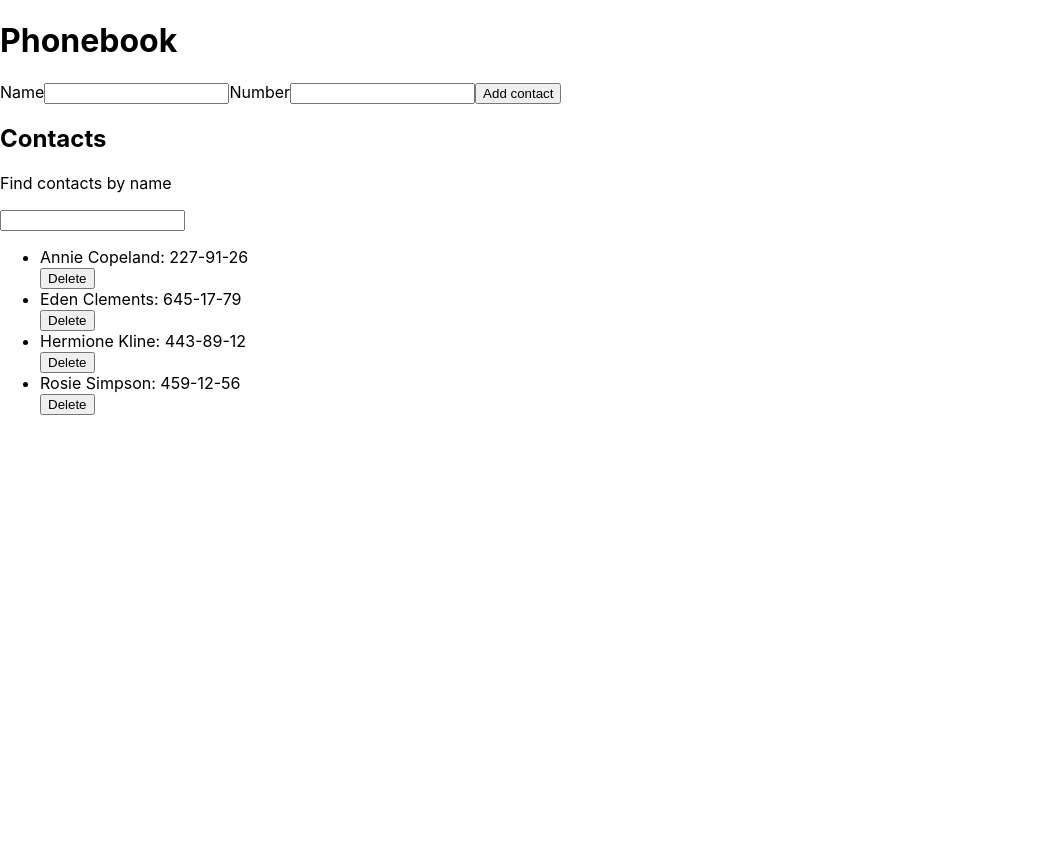
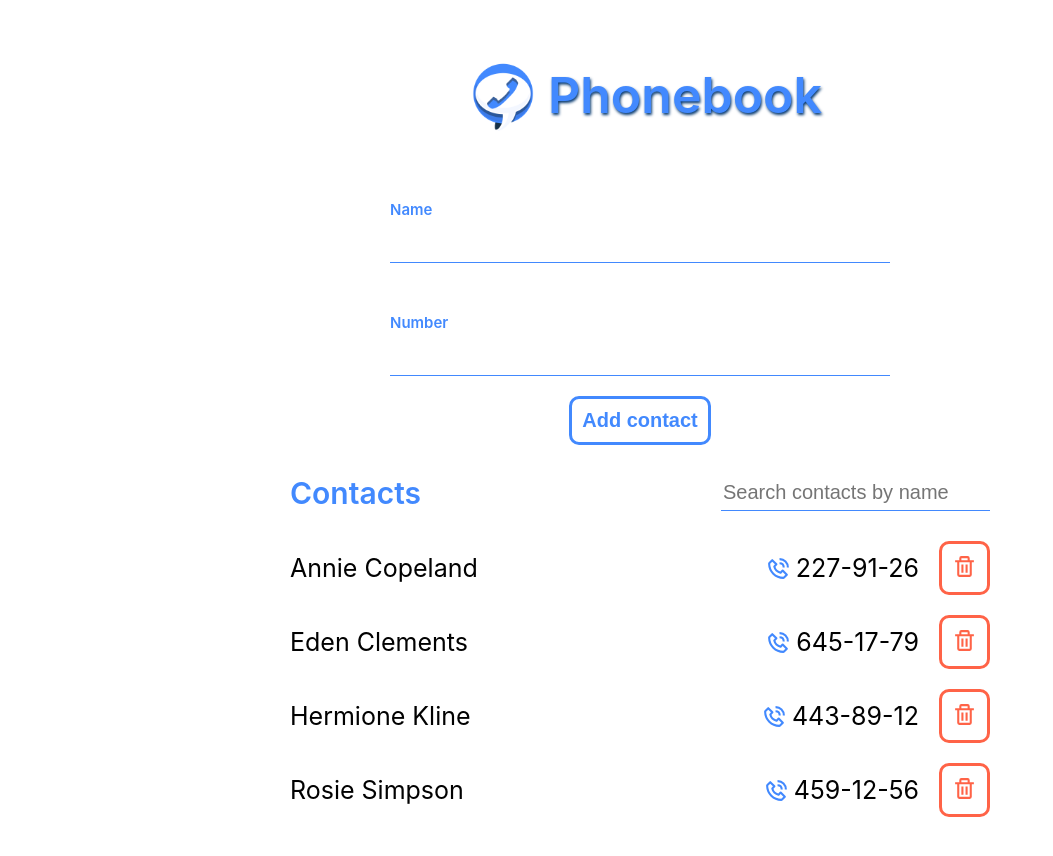
Before and after one commit to aslanukr/goit-react-hw-02-phonebook, a React (Create React App) app: page / in a window 1280 px wide. Shown: the top 856 px of the page, without its empty margins (0-1053 px from the left). Before the commit the page ends 800 px from the top, so only its background shows below. Built offline with nearby package versions, Linux system fonts and the light colour scheme.

Commit message:
completes task 2 with styles

```diff
--- a/package.json
+++ b/package.json
@@ -11,6 +11,7 @@
     "prop-types": "^15.8.1",
     "react": "^18.1.0",
     "react-dom": "^18.1.0",
+    "react-icons": "^4.8.0",
     "react-scripts": "5.0.1",
     "styled-components": "^5",
     "web-vitals": "^2.1.3"
--- a/src/components/App.jsx
+++ b/src/components/App.jsx
@@ -3,6 +3,14 @@ import { nanoid } from 'nanoid';
 import { ContactForm } from './ContactForm/ContactForm';
 import { Filter } from './Filter/Filter';
 import { ContactList } from './ContactList/ContactList';
+import phoneIcon from '../images/phone-icon.png';
+import {
+  Container,
+  Header,
+  Icon,
+  SectionTitle,
+  Wrapper,
+} from './Styles.styled';
 
 export class App extends Component {
   state = {
@@ -63,16 +71,22 @@ export class App extends Component {
     const filteredContacts = this.getFilteredContacts();
 
     return (
-      <div>
-        <h1>Phonebook</h1>
+      <Container>
+        <Header>
+          <Icon src={phoneIcon} alt="phone icon" />
+          <h1>Phonebook</h1>
+        </Header>
+
         <ContactForm onSubmit={this.addContact} />
-        <h2>Contacts</h2>
-        <Filter filter={filter} onChange={this.filterHandler} />
+        <Wrapper>
+          <SectionTitle>Contacts</SectionTitle>
+          <Filter filter={filter} onChange={this.filterHandler} />
+        </Wrapper>
         <ContactList
           contactsArray={filteredContacts}
           deleteContact={this.deleteContact}
         />
-      </div>
+      </Container>
     );
   }
 }
--- a/src/components/ContactForm/ContactForm.jsx
+++ b/src/components/ContactForm/ContactForm.jsx
@@ -1,5 +1,6 @@
 import { Component } from 'react';
 import PropTypes from 'prop-types';
+import { AddBtn, Form, FormLabel, Input } from 'components/Styles.styled';
 
 export class ContactForm extends Component {
   state = {
@@ -25,10 +26,10 @@ export class ContactForm extends Component {
     const { name, number } = this.state;
     return (
       <>
-        <form onSubmit={this.handleSubmit} autoComplete="off">
-          <label>
+        <Form onSubmit={this.handleSubmit} autoComplete="off">
+          <FormLabel>
             Name
-            <input
+            <Input
               onChange={this.formInputHandler}
               type="text"
               name="name"
@@ -37,10 +38,10 @@ export class ContactForm extends Component {
               title="Name may contain only letters, apostrophe, dash and spaces. For example Adrian, Jacob Mercer, Charles de Batz de Castelmore d'Artagnan"
               required
             />
-          </label>
-          <label>
+          </FormLabel>
+          <FormLabel>
             Number
-            <input
+            <Input
               onChange={this.formInputHandler}
               type="tel"
               name="number"
@@ -49,9 +50,9 @@ export class ContactForm extends Component {
               title="Phone number must be digits and can contain spaces, dashes, parentheses and can start with +"
               required
             />
-          </label>
-          <button type="submit">Add contact</button>
-        </form>
+          </FormLabel>
+          <AddBtn type="submit">Add contact</AddBtn>
+        </Form>
       </>
     );
   }
--- a/src/components/ContactList/ContactList.jsx
+++ b/src/components/ContactList/ContactList.jsx
@@ -1,12 +1,13 @@
 import PropTypes from 'prop-types';
 import { ListItem } from './ListItem';
+import { List } from 'components/Styles.styled';
 
 export const ContactList = ({ contactsArray, deleteContact }) => {
   return (
     <>
-      <ul>
+      <List>
         <ListItem filteredContacts={contactsArray} deleteItem={deleteContact} />
-      </ul>
+      </List>
     </>
   );
 };
--- a/src/components/ContactList/ListItem.jsx
+++ b/src/components/ContactList/ListItem.jsx
@@ -1,3 +1,5 @@
+import { BiTrash, BiPhoneCall } from 'react-icons/bi';
+import { ContactItem, DeleteBtn, PhoneWrapper } from 'components/Styles.styled';
 import PropTypes from 'prop-types';
 
 export const ListItem = ({ filteredContacts, deleteItem }) => {
@@ -5,19 +7,23 @@ export const ListItem = ({ filteredContacts, deleteItem }) => {
     <>
       {filteredContacts.length ? (
         filteredContacts.map(({ id, name, number }) => (
-          <li key={id}>
-            {name}: {number}
+          <ContactItem key={id}>
+            {name}
+            <PhoneWrapper>
+              <BiPhoneCall color="rgba(66, 137, 254, 255)" />
+              {number}
+            </PhoneWrapper>
             <div>
-              <button
+              <DeleteBtn
                 type="button"
                 name="delete"
                 value={id}
                 onClick={() => deleteItem(id)}
               >
-                Delete
-              </button>
+                <BiTrash size="25px" />
+              </DeleteBtn>
             </div>
-          </li>
+          </ContactItem>
         ))
       ) : (
         <p>No contacts</p>
--- a/src/components/Filter/Filter.jsx
+++ b/src/components/Filter/Filter.jsx
@@ -1,11 +1,15 @@
+import { FilterInput } from 'components/Styles.styled';
 import PropTypes from 'prop-types';
 
 export const Filter = ({ filter, onChange }) => {
   return (
-    <>
-      <p>Find contacts by name</p>
-      <input type="text" name="filter" value={filter} onChange={onChange} />
-    </>
+    <FilterInput
+      type="text"
+      name="filter"
+      placeholder="Search contacts by name"
+      value={filter}
+      onChange={onChange}
+    />
   );
 };
 
--- /dev/null
+++ b/src/components/Styles.styled.js
@@ -0,0 +1,165 @@
+import styled from 'styled-components';
+
+export const Container = styled.div`
+  padding: 50px;
+
+  font-size: 40px;
+  color: #010101;
+`;
+
+export const Header = styled.div`
+  display: flex;
+  justify-content: center;
+  align-items: center;
+
+  font-size: 50px;
+  font-weight: 600;
+  color: rgba(66, 137, 254, 255);
+  text-shadow: 1px 2px 3px #063970;
+`;
+
+export const Icon = styled.img`
+  width: 90px;
+`;
+
+export const Form = styled.form`
+  display: flex;
+  flex-direction: column;
+  justify-content: center;
+  gap: 20px;
+  align-items: center;
+  margin: 0 auto;
+  max-width: 500px;
+  margin-top: 30px;
+  font-size: 20px;
+`;
+
+export const FormLabel = styled.label`
+  display: block;
+  width: 100%;
+  margin-top: 30px;
+  font-size: 15px;
+  font-weight: 600;
+  color: rgba(66, 137, 254, 255);
+`;
+
+export const Input = styled.input`
+  width: 100%;
+
+  font-size: 20px;
+  font-weight: 600;
+  padding: 10px 10px;
+
+  outline: none;
+  border: none;
+  border-bottom: 1px solid rgba(66, 137, 254, 255);
+  &:hover,
+  &:focus {
+    border-bottom: 3px solid rgba(66, 137, 254, 255);
+  }
+`;
+
+export const AddBtn = styled.button`
+  max-width: 200px;
+  font-size: 20px;
+
+  font-weight: 600;
+  color: rgba(66, 137, 254, 255);
+  padding: 10px 10px;
+  background-color: #ffffff;
+  border-radius: 10px;
+  border: 3px solid rgba(66, 137, 254, 255);
+  scale: 1;
+  transition: background-color, scale 250ms ease-in;
+
+  &:hover,
+  &:focus {
+    background-color: rgba(66, 137, 254, 255);
+    color: white;
+    scale: 1.01;
+    box-shadow: 1px 2px 3px #063970;
+  }
+`;
+
+export const Wrapper = styled.div`
+  margin: 0 auto;
+  flex-wrap: wrap;
+  margin-top: 30px;
+  max-width: 700px;
+  display: flex;
+  justify-content: center;
+  gap: 15px;
+`;
+
+export const SectionTitle = styled.h2`
+  display: block;
+
+  font-size: 30px;
+  font-weight: 600;
+  color: rgba(66, 137, 254, 255);
+`;
+
+export const FilterInput = styled.input`
+  font-size: 20px;
+  margin-left: auto;
+  padding: 2px 2px;
+
+  outline: none;
+  border: none;
+  border-bottom: 1px solid rgba(66, 137, 254, 255);
+  &:hover,
+  &:focus {
+    border-bottom: 3px solid rgba(66, 137, 254, 255);
+  }
+`;
+
+export const List = styled.ul`
+  display: flex;
+  flex-direction: column;
+  justify-content: center;
+  gap: 20px;
+  align-items: start;
+  margin: 0 auto;
+  max-width: 700px;
+  margin-top: 30px;
+  font-size: 30px;
+`;
+
+export const ContactItem = styled.li`
+  width: 100%;
+  display: flex;
+  justify-content: space-between;
+  gap: 20px;
+  align-items: center;
+  margin: 0 auto;
+
+  font-size: 25px;
+`;
+
+export const DeleteBtn = styled.button`
+  max-width: 100px;
+  font-size: 15px;
+
+  color: tomato;
+  padding: 10px 10px;
+  background-color: #ffffff;
+  border-radius: 10px;
+  border: 3px solid tomato;
+  scale: 1;
+  transition: background-color, scale 250ms ease-in;
+
+  &:hover,
+  &:focus {
+    background-color: tomato;
+    color: white;
+    scale: 1.01;
+    box-shadow: 1px 1px 3px #063970;
+  }
+`;
+
+export const PhoneWrapper = styled.span`
+  margin-left: auto;
+  display: flex;
+  gap: 5px;
+  align-items: center;
+`;
--- a/src/index.css
+++ b/src/index.css
@@ -1,4 +1,143 @@
 @import-normalize; /* bring in normalize.css styles */
+
+html,
+body,
+div,
+span,
+applet,
+object,
+iframe,
+h1,
+h2,
+h3,
+h4,
+h5,
+h6,
+p,
+blockquote,
+pre,
+a,
+abbr,
+acronym,
+address,
+big,
+cite,
+code,
+del,
+dfn,
+em,
+img,
+ins,
+kbd,
+q,
+s,
+samp,
+small,
+strike,
+strong,
+sub,
+sup,
+tt,
+var,
+b,
+u,
+i,
+center,
+dl,
+dt,
+dd,
+ol,
+ul,
+li,
+fieldset,
+form,
+label,
+legend,
+table,
+caption,
+tbody,
+tfoot,
+thead,
+tr,
+th,
+td,
+article,
+aside,
+canvas,
+details,
+embed,
+figure,
+figcaption,
+footer,
+header,
+hgroup,
+menu,
+nav,
+output,
+ruby,
+section,
+summary,
+time,
+mark,
+audio,
+video {
+  margin: 0;
+  padding: 0;
+  border: 0;
+  font-size: 100%;
+  font: inherit;
+  vertical-align: baseline;
+}
+
+*,
+*::before,
+*::after {
+  box-sizing: border-box;
+}
+a {
+  text-decoration: none;
+  color: inherit;
+  cursor: pointer;
+}
+button {
+  cursor: pointer;
+}
+figure {
+  margin: 0;
+}
+input::-moz-focus-inner {
+  border: 0;
+  padding: 0;
+  margin: 0;
+}
+ul,
+ol,
+dd {
+  margin: 0;
+  padding: 0;
+  list-style: none;
+}
+h1,
+h2,
+h3,
+h4,
+h5,
+h6 {
+  margin: 0;
+  font-size: inherit;
+  font-weight: inherit;
+}
+p {
+  margin: 0;
+}
+cite {
+  font-style: normal;
+}
+fieldset {
+  border-width: 0;
+  padding: 0;
+  margin: 0;
+}
 
 body {
   margin: 0;
@@ -7,6 +146,8 @@ body {
     sans-serif;
   -webkit-font-smoothing: antialiased;
   -moz-osx-font-smoothing: grayscale;
+
+  background-color: #ffffff;
 }
 
 code {
```
Also changed, not shown: src/images/phone-icon.png (added), 1 other file (tests, documents, lock files or other folders).
